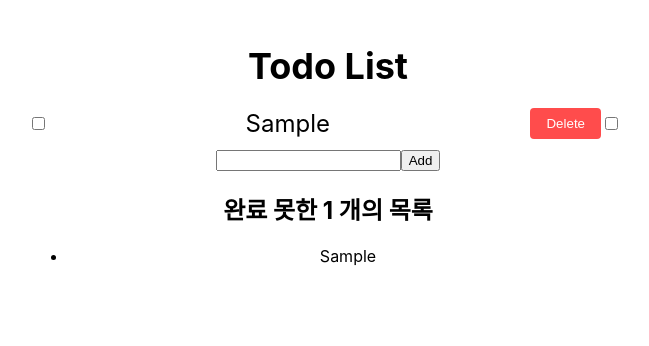
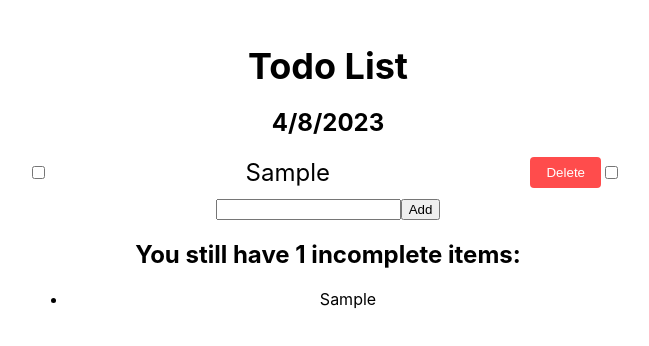
Before and after one commit to YANGSEOKWOO/TodoList, a React (Create React App) app: page / in a window 1280 px wide. Both pictures are taken after typing "Sample" into the empty fields and a click on the button "Add". Shown: the top 346 px of the page, without its empty margins (312-961 px from the left). Built offline with nearby package versions, Linux system fonts and the light colour scheme.

Commit message:
날짜 추가

```diff
--- a/src/Todo.js
+++ b/src/Todo.js
@@ -4,15 +4,16 @@ import './Todo.css';
 function Todo() {
   const [items, setItems] = useState([]);
 
-  function addItem(text) {
-    setItems([...items, { text, completed: false }]);
+  function addItem(text, date) {
+    setItems([...items, { text, completed: false, date }]);
   }
 
   function handleSubmit(e) {
     e.preventDefault();
     const text = e.target.elements.newItem.value.trim();
     if (text) {
-      addItem(text);
+      const date = new Date().toLocaleDateString();
+      addItem(text, date);
       e.target.elements.newItem.value = '';
     }
   }
@@ -36,12 +37,18 @@ function Todo() {
   }
 
   const incompleteItems = items.filter(item => !item.completed);
+  const dates = [...new Set(items.map(item => item.date))];
 
   return (
     <div className="todo-container">
       <h1 className="todo-title">Todo List</h1>
+      {dates.map(date => (
+        <div key={date}>
+          <h2 className="todo-date">{date}</h2>
           <ul className="todo-list">
-        {items.map((item, index) => (
+            {items
+              .filter(item => item.date === date)
+              .map((item, index) => (
                 <li key={index} className={item.completed ? 'todo-item todo-completed' : item.incomplete ? 'todo-item todo-incomplete' : 'todo-item'}>
                   <input
                     type="checkbox"
@@ -62,13 +69,15 @@ function Todo() {
                 </li>
               ))}
           </ul>
+        </div>
+      ))}
       <form onSubmit={handleSubmit}>
         <input type="text" name="newItem" className="todo-input" />
         <button type="submit" className="todo-add-btn">Add</button>
       </form>
       {incompleteItems.length > 0 && (
         <div className="todo-incomplete">
-          <h2> 완료 못한 {incompleteItems.length} 개의 목록</h2>
+          <h2>You still have {incompleteItems.length} incomplete items:</h2>
           <ul className="todo-incomplete-list">
             {incompleteItems.map((item, index) => (
               <li key={index} className="todo-incomplete-item">
```
Lines whose indentation alone changed are shown as unchanged.
